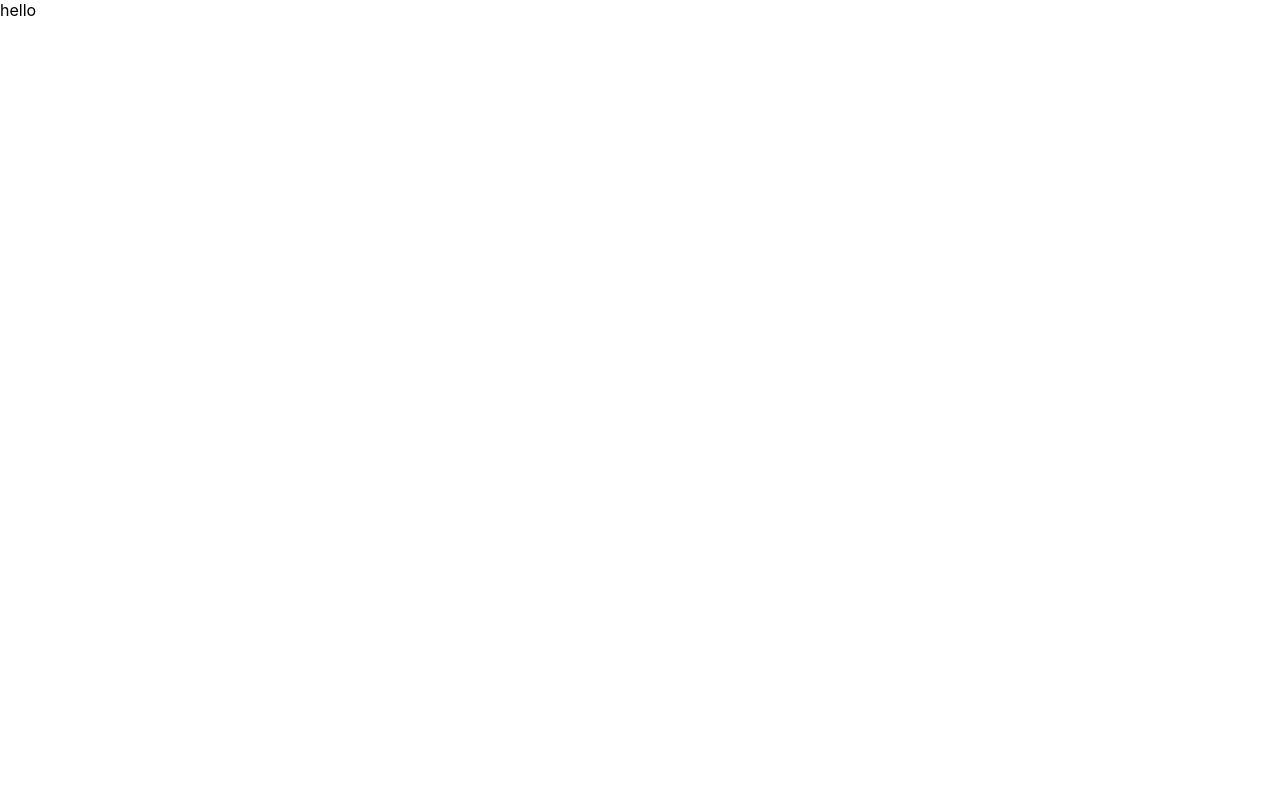
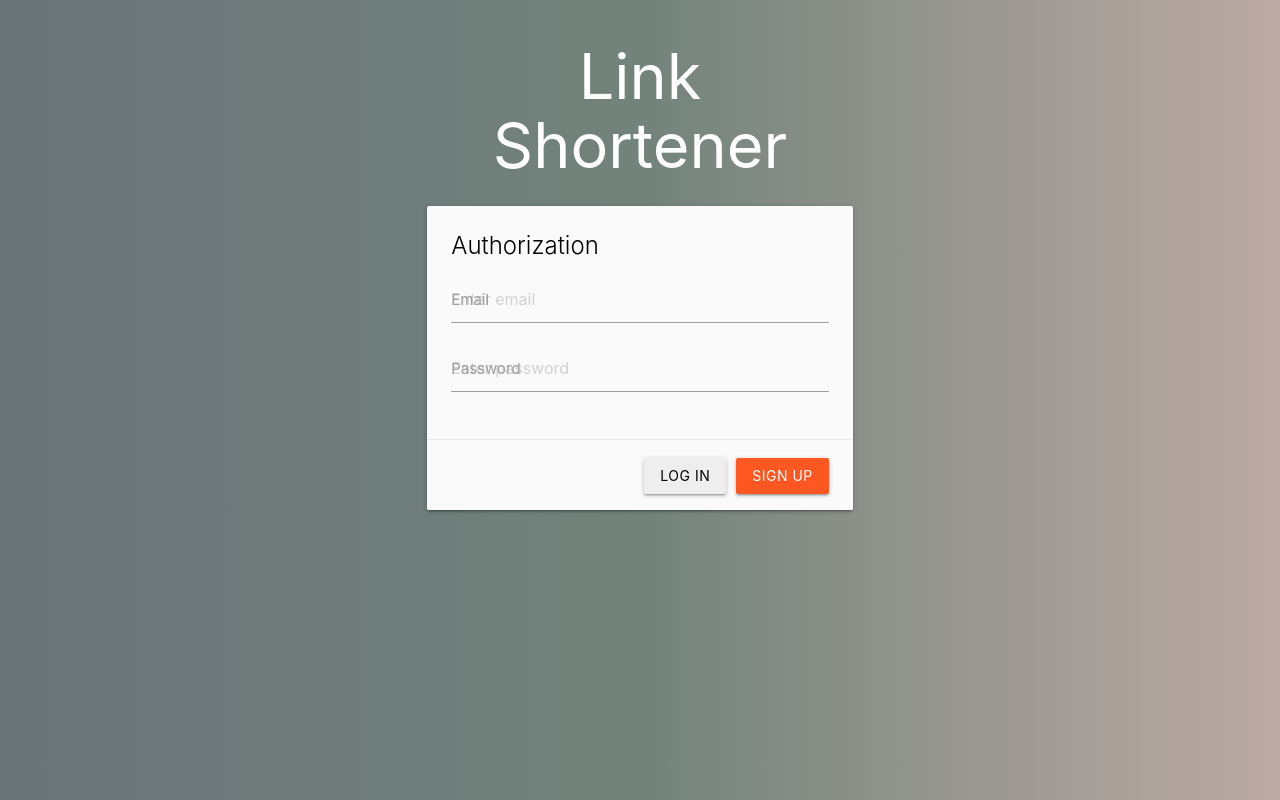
Before and after one commit to rdmammad/link-shortener, a React (Create React App) app in the folder client/: page / in a window 1280 px wide. Built offline with nearby package versions, Linux system fonts and the light colour scheme.

Commit message:
some pages components added, authentication form setted up

```diff
--- a/client/package.json
+++ b/client/package.json
@@ -9,6 +9,7 @@
     "materialize-css": "^1.0.0-rc.2",
     "react": "^16.13.1",
     "react-dom": "^16.13.1",
+    "react-router-dom": "^5.2.0",
     "react-scripts": "3.4.3"
   },
   "scripts": {
--- a/client/src/App.js
+++ b/client/src/App.js
@@ -1,12 +1,18 @@
 import React from 'react';
+import {BrowserRouter} from "react-router-dom";
+import {useRoutes} from "./routes";
 import "materialize-css";
 
 function App() {
-  return (
-      <div>
-        hello
-      </div>
-  );
+    const routes = useRoutes(false)
+
+    return (
+        <BrowserRouter>
+            <div className="container">
+                {routes}
+            </div>
+        </BrowserRouter>
+    );
 }
 
 export default App;
--- a/client/src/index.css
+++ b/client/src/index.css
@@ -1,13 +1,6 @@
-body {
-  margin: 0;
-  font-family: -apple-system, BlinkMacSystemFont, 'Segoe UI', 'Roboto', 'Oxygen',
-    'Ubuntu', 'Cantarell', 'Fira Sans', 'Droid Sans', 'Helvetica Neue',
-    sans-serif;
-  -webkit-font-smoothing: antialiased;
-  -moz-osx-font-smoothing: grayscale;
+@import "~materialize-css/dist/css/materialize.min.css";
+#root{
+    background: rgb(106,115,120);
+    background: linear-gradient(90deg, rgba(106,115,120,1) 0%, rgba(114,131,123,1) 50%, rgba(188,170,164,1) 100%);
+    height: 100vh;
 }
-
-code {
-  font-family: source-code-pro, Menlo, Monaco, Consolas, 'Courier New',
-    monospace;
-}
--- /dev/null
+++ b/client/src/pages/Auth.js
@@ -0,0 +1,58 @@
+import React, {useState} from "react";
+
+const Auth = () => {
+    const [form, setForm] = useState({
+        email: '',
+        password: '',
+    });
+
+    const changeHandler = e => {
+        setForm({
+            ...form,
+            [e.target.name]: e.target.value
+        })
+    }
+
+    return (
+        <div className='row'>
+            <div className="col s6 offset-s3">
+                <h1 className="center-align white-text">Link Shortener</h1>
+                <div className="card grey lighten-5">
+                    <div className="card-content black-text">
+                        <span className="card-title">Authorization</span>
+                        <div>
+                            <div className="input-field">
+                                <input
+                                    id="email"
+                                    placeholder="Enter email"
+                                    type="text"
+                                    className="validate"
+                                    name='email'
+                                    onChange={changeHandler}
+                                />
+                                    <label htmlFor="email">Email</label>
+                            </div>
+                            <div className="input-field">
+                                <input
+                                    id="password"
+                                    placeholder="Enter password"
+                                    type="password"
+                                    className="validate"
+                                    name='password'
+                                    onChange={changeHandler}
+                                />
+                                    <label htmlFor="password">Password</label>
+                            </div>
+                        </div>
+                    </div>
+                    <div className="card-action flow-text right-align">
+                        <button className="btn grey lighten-3 black-text waves-effect" style={{marginRight: 10}}>Log in</button>
+                        <button className="btn deep-orange waves-effect">Sign up</button>
+                    </div>
+                </div>
+            </div>
+        </div>
+    )
+}
+
+export default Auth;
--- /dev/null
+++ b/client/src/pages/Create.js
@@ -0,0 +1,11 @@
+import React from "react";
+
+const Create = () => {
+    return (
+        <div>
+            <h1>Create Page</h1>
+        </div>
+    )
+}
+
+export default Create;
--- /dev/null
+++ b/client/src/pages/Detail.js
@@ -0,0 +1,11 @@
+import React from "react";
+
+const Detail = () => {
+    return (
+        <div>
+            <h1>Detail Page</h1>
+        </div>
+    )
+}
+
+export default Detail;
--- /dev/null
+++ b/client/src/pages/Links.js
@@ -0,0 +1,11 @@
+import React from "react";
+
+const Links = () => {
+    return (
+        <div>
+            <h1>Links Page</h1>
+        </div>
+    )
+}
+
+export default Links;
--- /dev/null
+++ b/client/src/routes.js
@@ -0,0 +1,22 @@
+import React from "react"
+import {Switch, Route, Redirect} from "react-router-dom"
+import Links from "./pages/Links"
+import Create from "./pages/Create";
+import Detail from "./pages/Detail";
+import Auth from "./pages/Auth";
+
+export const useRoutes = isAuth => {
+    return (
+        isAuth
+            ? <Switch>
+                <Route path="/links" exact component={Links}/>
+                <Route path="/create" exact component={Create}/>
+                <Route path="/detail/:id" component={Detail}/>
+                <Redirect to='/create'/>
+            </Switch>
+            : <Switch>
+                <Route path="/" exact component={Auth}/>
+                <Redirect to='/'/>
+            </Switch>
+    )
+}
```
Also changed, not shown: 1 other file (tests, documents, lock files or other folders).
